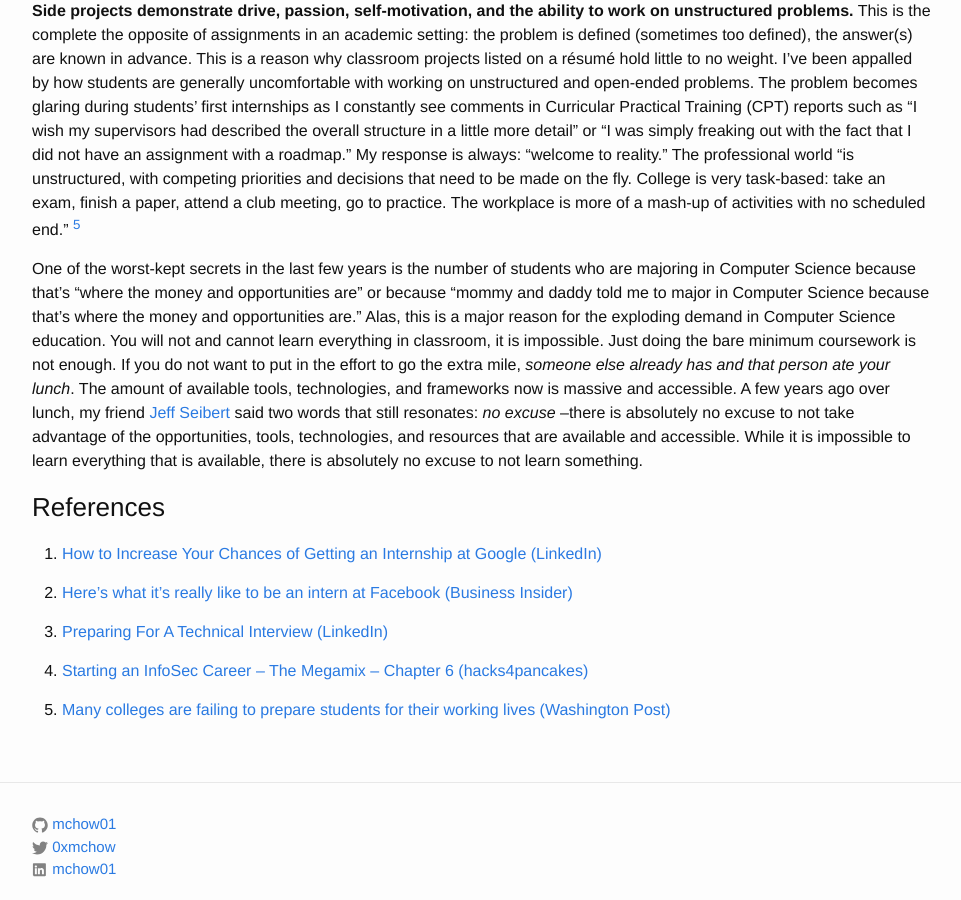
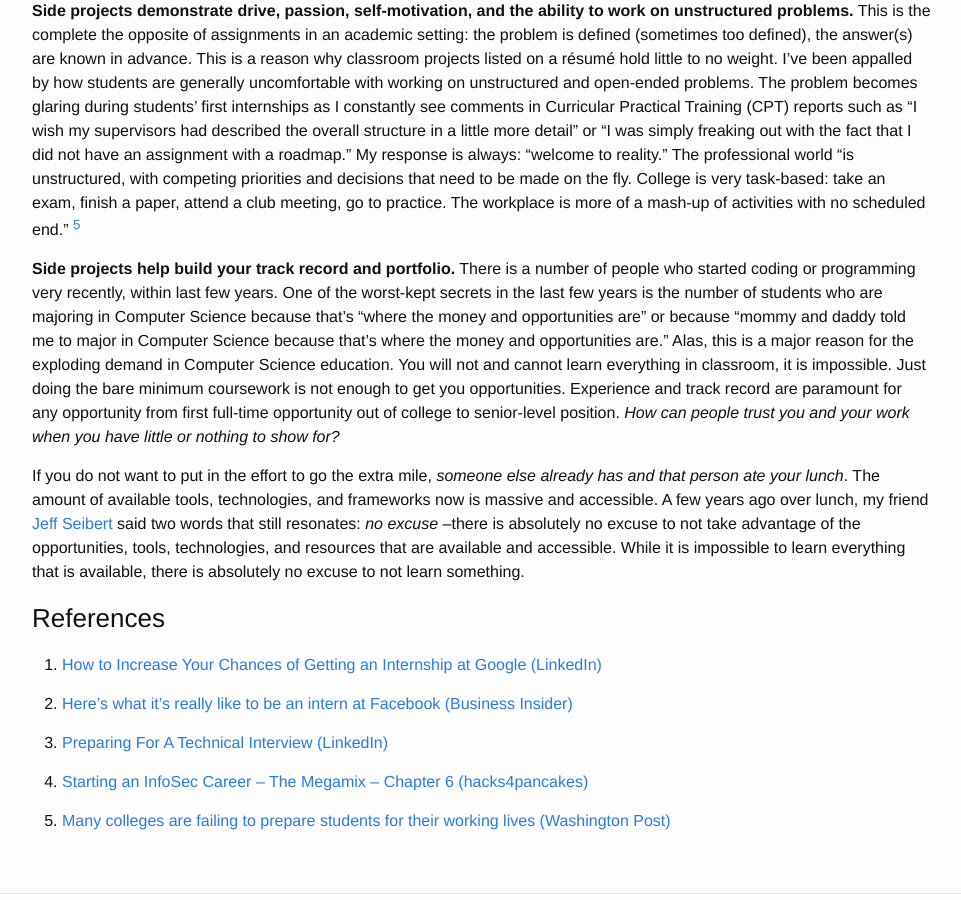
Before and after one commit to mchow01/mchow01.github.io, a Jekyll site: the page built from _posts/2017-01-12-the-importance-of-side-projects.md, in a window 1280 px wide and 900 px high, scrolled down 1144 px. Shown: the whole window, without its empty margins (158-1119 px from the left). Built offline with Jekyll 4.4.1, drawn with Linux system fonts in a browser that asks for light colours.

Commit message:
Track record paragraph on last piece

```diff
--- a/_posts/2017-01-12-the-importance-of-side-projects.md
+++ b/_posts/2017-01-12-the-importance-of-side-projects.md
@@ -17,7 +17,9 @@
 
 **Side projects demonstrate drive, passion, self-motivation, and the ability to work on unstructured problems.**  This is the complete the opposite of assignments in an academic setting: the problem is defined (sometimes too defined), the answer(s) are known in advance.  This is a reason why classroom projects listed on a résumé hold little to no weight.  I've been appalled by how students are generally uncomfortable with working on unstructured and open-ended problems. The problem becomes glaring during students' first internships as I constantly see comments in Curricular Practical Training (CPT) reports such as "I wish my supervisors had described the overall structure in a little more detail" or "I was simply freaking out with the fact that I did not have an assignment with a roadmap." My response is always: "welcome to reality."  The professional world "is unstructured, with competing priorities and decisions that need to be made on the fly. College is very task-based: take an exam, finish a paper, attend a club meeting, go to practice. The workplace is more of a mash-up of activities with no scheduled end." <sup>[5](#ref5)</sup>
 
-One of the worst-kept secrets in the last few years is the number of students who are majoring in Computer Science because that's "where the money and opportunities are" or because "mommy and daddy told me to major in Computer Science because that's where the money and opportunities are."  Alas, this is a major reason for the exploding demand in Computer Science education.  You will not and cannot learn everything in classroom, it is impossible.  Just doing the bare minimum coursework is not enough.  If you do not want to put in the effort to go the extra mile, _someone else already has and that person ate your lunch_.  The amount of available tools, technologies, and frameworks now is massive and accessible.  A few years ago over lunch, my friend [Jeff Seibert](https://twitter.com/jeffseibert) said two words that still resonates: _no excuse_ --there is absolutely no excuse to not take advantage of the opportunities, tools, technologies, and resources that are available and accessible.  While it is impossible to learn everything that is available, there is absolutely no excuse to not learn something.
+**Side projects help build your track record and portfolio.**  There is a number of people who started coding or programming very recently, within last few years.  One of the worst-kept secrets in the last few years is the number of students who are majoring in Computer Science because that's "where the money and opportunities are" or because "mommy and daddy told me to major in Computer Science because that's where the money and opportunities are."  Alas, this is a major reason for the exploding demand in Computer Science education.  You will not and cannot learn everything in classroom, it is impossible.  Just doing the bare minimum coursework is not enough to get you opportunities.  Experience and track record are paramount for any opportunity from first full-time opportunity out of college to senior-level position.  _How can people trust you and your work when you have little or nothing to show for?_
+
+If you do not want to put in the effort to go the extra mile, _someone else already has and that person ate your lunch_.  The amount of available tools, technologies, and frameworks now is massive and accessible.  A few years ago over lunch, my friend [Jeff Seibert](https://twitter.com/jeffseibert) said two words that still resonates: _no excuse_ --there is absolutely no excuse to not take advantage of the opportunities, tools, technologies, and resources that are available and accessible.  While it is impossible to learn everything that is available, there is absolutely no excuse to not learn something.
 
 ### References
 1. <a name="ref1" href="https://www.linkedin.com/pulse/20140504203720-173889783-how-to-increase-your-chances-of-getting-an-internship-at-google">How to Increase Your Chances of Getting an Internship at Google (LinkedIn)</a>
```
Also changed, not shown: 2 other files.
